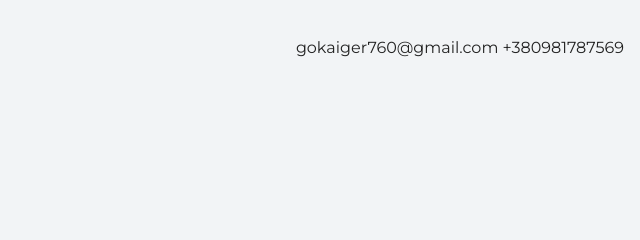
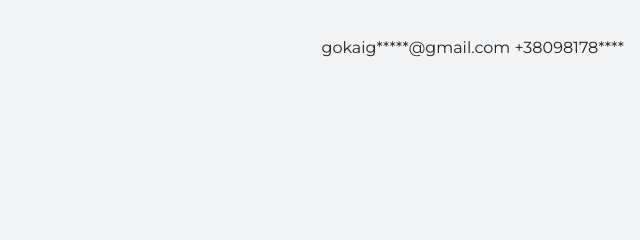
Before and after one commit to MuteDeath/My_store, a plain HTML site: page index.html in a window 1280 px wide. Shown: the top 240 px of the page, 640-1280 px from the left. Drawn offline with nearby package versions, Linux system fonts and the light colour scheme.

Commit message:
Кгхм

```diff
--- a/index.html
+++ b/index.html
@@ -10,7 +10,7 @@
   <body>
     <header class="page-header">
       <div class="container">
-	  gokaiger760@gmail.com +380981787569
+	  gokaig*****@gmail.com +38098178****
 	  </div>
     </header>
 
```
